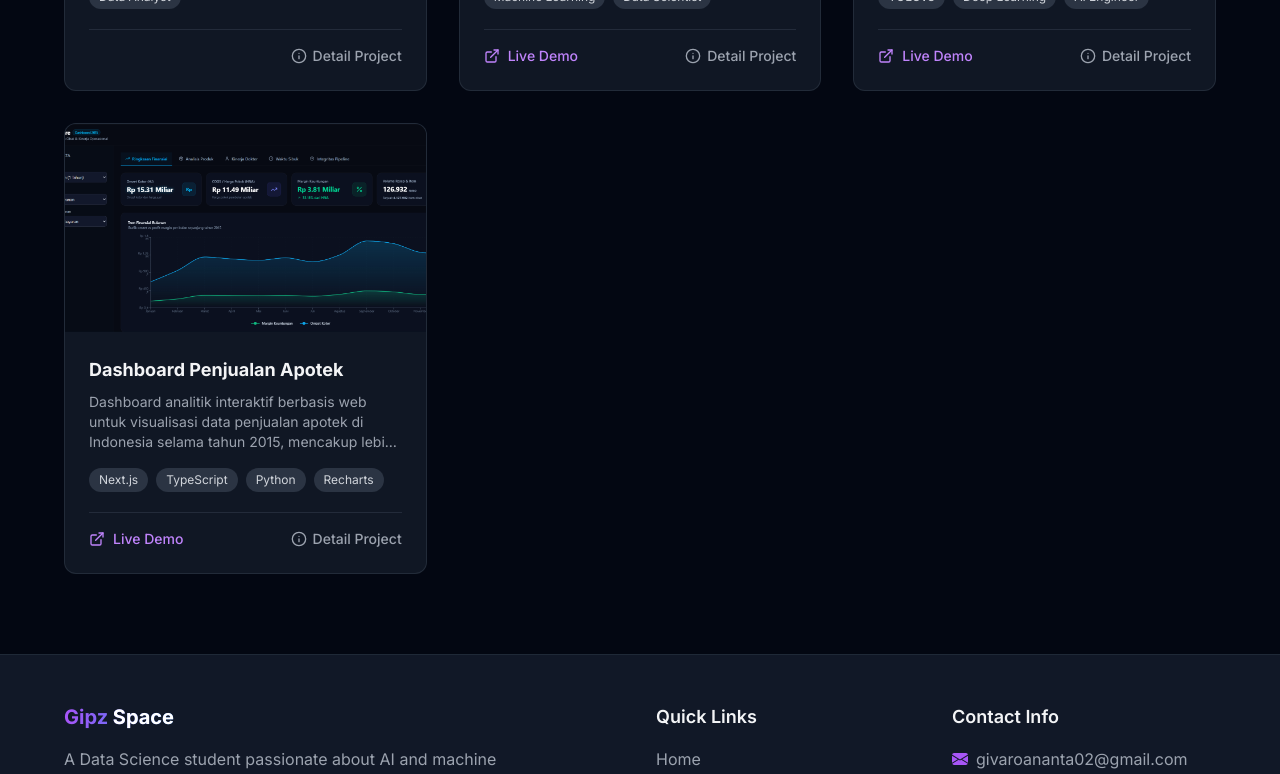
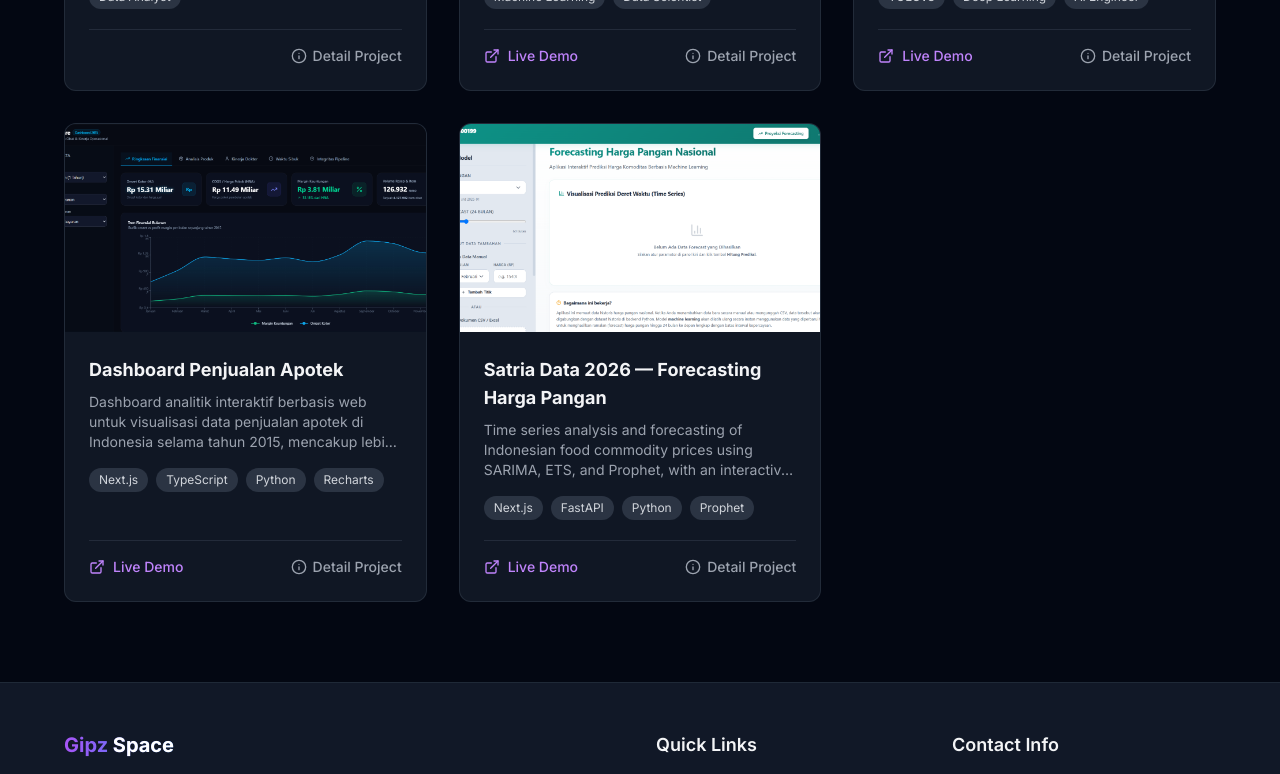
Before and after one commit to Givaro-Ananta/Gip-Space, a Next.js app: page /projects in a window 1280 px wide. Shown: the part 700-1474 px from the top of the page. Built offline with nearby package versions, Linux system fonts and the light colour scheme.

Commit message:
tambah project

```diff
--- a/components/data/projectsData.js
+++ b/components/data/projectsData.js
@@ -123,5 +123,43 @@ export const projects = [
             "4. Agregasi & Export: Agregasi per dimensi waktu, produk, dokter, dan waktu sibuk ke file JSON siap saji di folder output/.",
             "5. Visualisasi Dashboard: Loading data JSON ke frontend Next.js + Recharts untuk grafik interaktif yang responsif."
         ]
+    },
+    {
+        title: "Satria Data 2026 — Forecasting Harga Pangan",
+        description:
+            "Time series analysis and forecasting of Indonesian food commodity prices using SARIMA, ETS, and Prophet, with an interactive dashboard (submission untuk kompetisi Satria Data 2026)",
+        image: "/porto-5.png",
+        tags: ["Next.js", "FastAPI", "Python", "Prophet"],
+        liveUrl: "https://satria-data-2026.vercel.app",
+        githubUrl: "https://github.com/Givaro-Ananta/Satria-Data-2026.git",
+        longDescription:
+            "Proyek ini merupakan submission untuk kompetisi Satria Data 2026, berfokus pada analisis deret waktu dan peramalan harga 11 komoditas pangan strategis di Indonesia untuk periode 2026-2045. Menggunakan tiga model forecasting utama (SARIMA, ETS, dan Prophet) serta menyediakan dashboard interaktif untuk simulasi skenario secara real-time.",
+        features: [
+            "📈 Forecasting Jangka Panjang — Prediksi harga pangan 2026–2030 (menengah) hingga 2031–2045 (3 skenario: baseline, optimistis, pesimistis).",
+            "💻 Retraining Real-time — Dashboard interaktif untuk simulasi skenario kustom dengan memasukkan data tambahan atau unggah file CSV.",
+            "📊 Composite Food Price Index (CFPI) — Indeks gabungan harga pangan untuk melihat tren inflasi pangan nasional secara agregat.",
+            "🔍 Analisis Tren Otomatis — Interpretasi naratif otomatis mengenai arah pergerakan harga dan laju perubahan.",
+            "📱 Tampilan Responsif — Antarmuka modern yang ramah pengguna baik di desktop maupun perangkat mobile."
+        ],
+        techStackDetailed: {
+            frontend: [
+                { name: "Next.js", version: "16", function: "Framework Web & Interface Utama" },
+                { name: "Tailwind CSS", version: "4.x", function: "Styling layout & komponen" },
+                { name: "Chart.js", version: "4.x", function: "Visualisasi Grafik Deret Waktu" }
+            ],
+            backend: [
+                { name: "FastAPI", version: "—", function: "Server API & Event Retraining" },
+                { name: "Python", version: "3.x", function: "Bahasa Pemrograman Utama" },
+                { name: "Prophet (Meta)", version: "—", function: "Model Peramalan Berbasis Additive" },
+                { name: "Statsmodels", version: "—", function: "Library Modeling SARIMA & ETS" }
+            ]
+        },
+        pipeline: [
+            "1. Eksplorasi Data (EDA): Menganalisis pola musiman, tren, dan menguji stasioneritas data historis menggunakan ADF & KPSS Test.",
+            "2. Preprocessing & Pembersihan: Melakukan interpolasi nilai hilang, rekonstruksi data 2024-2026, penanganan outlier, serta data differencing.",
+            "3. Modeling & Evaluasi: Membangun model SARIMA, ETS, dan Prophet per komoditas, lalu memilih model terbaik dengan nilai MAPE terkecil.",
+            "4. Proyeksi Skenario & Indeks: Membuat simulasi 3 skenario jangka panjang (sampai 2045) dan menghitung Composite Food Price Index (CFPI).",
+            "5. Integrasi Dashboard: Menyediakan visualisasi dinamis Next.js yang terhubung dengan API FastAPI untuk retraining on-the-fly."
+        ]
     }
 ]
```
Also changed, not shown: public/porto-5.png (added), 1 other file (tests, documents, lock files or other folders).
